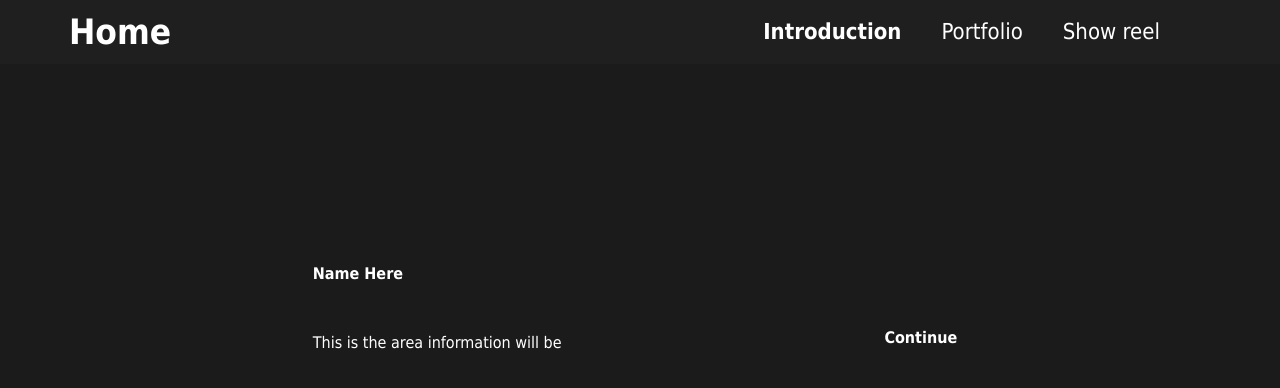
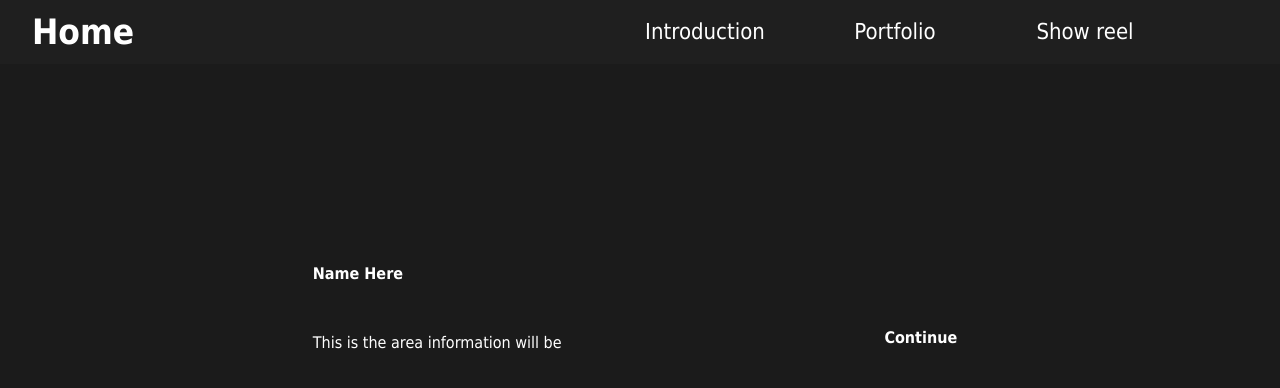
Before and after one commit to DavidSaggers/DavidSaggers.github.io, a plain HTML site: page index.html in a window 1280 px wide. Drawn offline with Linux system fonts and the light colour scheme.

Commit message:
Fourth Upload

```diff
--- a/index.css
+++ b/index.css
@@ -4,6 +4,7 @@ body {
     font-family: Tahoma, sans-serif;
     margin: 0;
     padding: 0;
+    overflow-x: hidden;
 }
 
 .all {
@@ -17,10 +18,8 @@ body {
 .topnav {
     background-color: rgb(31, 31, 31);
     color: white;
-    opacity: 0%;
     position: absolute;
     width: 100%;
-    top: -64px;
     display: flex;
     justify-content: space-between;
 }
@@ -29,7 +28,7 @@ body {
     font-weight: bolder;
     padding: 12px;
     font-size: 35px;
-    padding-left: 24px;
+    padding-left: 12px;
 }
 
 a {
@@ -37,8 +36,8 @@ a {
     color: white;
     cursor: pointer;
     margin: 19px;
-    margin-left: 45px;
-    margin-right: 45px;
+    margin-left: 20px;
+    margin-right: 20px;
 }
 
 .linktext {
@@ -72,6 +71,8 @@ a {
     margin: 19px;
     margin-left: 20px;
     margin-right: 20px;
+    width: 150px;
+    text-align: center;
 }
 
 @keyframes fadein {
--- a/index.html
+++ b/index.html
@@ -12,14 +12,13 @@
 <div class="topnav" id="topnavid">
     <div class="home"><a href="index.html">Home</a></div>
     <div class="navlinks">
-        <div href="introduction.html" id="navintrobutton" onclick="fadetointroduction()"><b>Introduction</b></div>
+        <div href="introduction.html" id="navintrobutton" onclick="fadetointroduction()">Introduction</div>
         <div href="work.html" id="navmyworkbutton" onclick="fadetomywork()">Portfolio</div>
         <div href="index.html" id="navshowreelbutton" onclick="fadetoshowreel()">Show reel</div>
     </div>
 </div>
 
-<div class="pagecontent">
-
+<div class="pagecontent" id="pagecontentid">
     <div class="leftcontent">
         <div id="lefttextid" class="lefttext">
         <div class="myname">Name Here</div>
@@ -39,7 +38,7 @@
         document.getElementById("lefttextid").style.transform = "translateY(64px)";
         document.getElementById("lefttextid").style.opacity = "100%";
         document.getElementById("lefttextid").style.transition = "2s";
-    }, 1000);
+    }, 250);
 
         setTimeout(function() {
         document.getElementById("rightcontentid").style.transform = "translateY(64px)";
@@ -48,40 +47,34 @@
     }, 500);
 
         setTimeout(function() {
-        document.getElementById("topnavid").style.transform = "translateY(64px)";
-        document.getElementById("topnavid").style.opacity = "100%";
-        document.getElementById("topnavid").style.transition = "2s";
-    }, 200);
-
-        setTimeout(function() {
         document.getElementById("continuebuttonid").style.opacity = "100%";
         document.getElementById("continuebuttonid").style.transition = "2s";
         document.getElementById("continuebuttonid").style.cursor = "pointer";
-    }, 2500);
+    }, 1500);
         document.getElementById("continuebuttonid").style.transform = "translateY(64px)";
     }
 
     function fade() {
-      document.getElementById("allid").style.opacity = "0%";
-      document.getElementById("allid").style.transition = "0.5s";
+      document.getElementById("pagecontentid").style.opacity = "0%";
+      document.getElementById("pagecontentid").style.transition = "0.5s";
       setTimeout( function() { window.location = "introduction.html" }, 500 );
     }
 
     function fadetoshowreel() {
-      document.getElementById("page").style.opacity = "0%";
-      document.getElementById("page").style.transition = "300ms";
+      document.getElementById("pagecontentid").style.opacity = "0%";
+      document.getElementById("pagecontentid").style.transition = "300ms";
       setTimeout( function() { window.location = "showreel.html" }, 300 );
     }
 
     function fadetomywork() {
-      document.getElementById("page").style.opacity = "0%";
-      document.getElementById("page").style.transition = "300ms";
+      document.getElementById("pagecontentid").style.opacity = "0%";
+      document.getElementById("pagecontentid").style.transition = "300ms";
       setTimeout( function() { window.location = "work.html" }, 300 );
     }
 
     function fadetointroduction() {
-      document.getElementById("page").style.opacity = "0%";
-      document.getElementById("page").style.transition = "300ms";
+      document.getElementById("pagecontentid").style.opacity = "0%";
+      document.getElementById("pagecontentid").style.transition = "300ms";
       setTimeout( function() { window.location = "introduction.html" }, 300 );
     }
 </script>
--- a/introduction.css
+++ b/introduction.css
@@ -5,6 +5,7 @@ body {
     margin: 0;
     padding: 0;
     font-family: Tahoma, sans-serif;
+    overflow-x: hidden;
 }
 
 .text {
@@ -44,6 +45,8 @@ a {
     margin: 19px;
     margin-left: 20px;
     margin-right: 20px;
+    width: 150px;
+    text-align: center;
 }
 
 .topnav {
@@ -51,7 +54,6 @@ a {
     color: white;
     position: absolute;
     width: 100%;
-    top: -64px;
     display: flex;
     justify-content: space-between;
     z-index: 99;
--- a/showreel.css
+++ b/showreel.css
@@ -44,6 +44,8 @@ a {
     margin: 19px;
     margin-left: 20px;
     margin-right: 20px;
+    width: 150px;
+    text-align: center;
 }
 
 .topnav {
@@ -51,7 +53,6 @@ a {
     color: white;
     position: absolute;
     width: 100%;
-    top: -64px;
     display: flex;
     justify-content: space-between;
     z-index: 99;
--- a/work.css
+++ b/work.css
@@ -5,6 +5,7 @@ body {
     margin: 0;
     padding: 0;
     font-family: Tahoma, sans-serif;
+    overflow-x: hidden;
 }
 
 .text {
@@ -44,6 +45,8 @@ a {
     margin: 19px;
     margin-left: 20px;
     margin-right: 20px;
+    width: 150px;
+    text-align: center;
 }
 
 .topnav {
@@ -51,7 +54,6 @@ a {
     color: white;
     position: absolute;
     width: 100%;
-    top: -64px;
     display: flex;
     justify-content: space-between;
     z-index: 99;
```
Also changed, not shown: introduction.html (+5 -10 lines), showreel.html (+5 -10 lines), work.html (+5 -10 lines).
